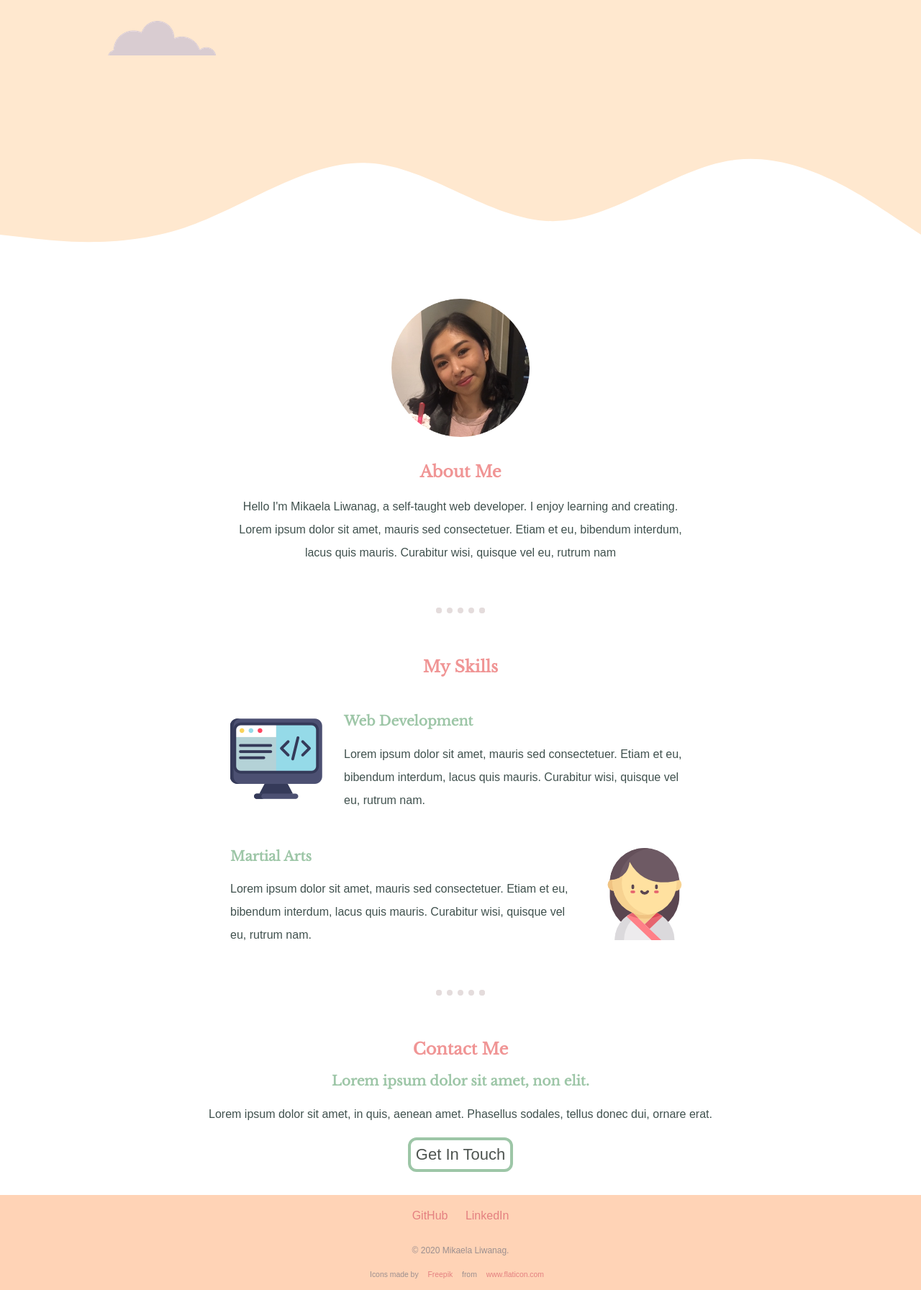
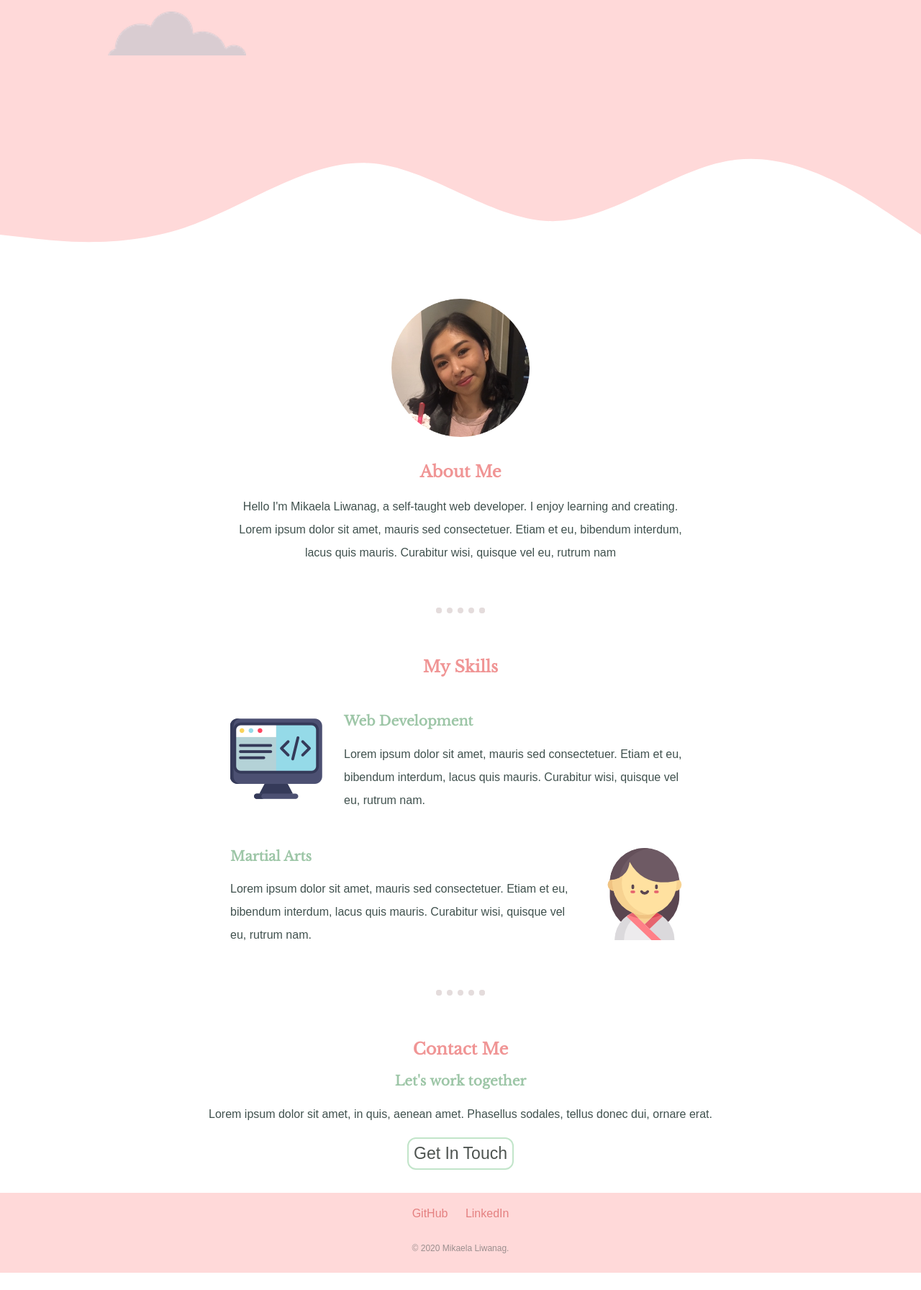
Before and after one commit to mikaela301/portfolio, a plain HTML site: page index.html in a window 1280 px wide. Shown: the part 335-2127 px from the top of the page at 72% size. After the commit the page ends 2103 px from the top, so only its background shows below. Drawn offline with nearby package versions, Linux system fonts and the light colour scheme; a web font is replaced by a local one.

Commit message:
Update style

```diff
--- a/css/styles.css
+++ b/css/styles.css
@@ -52,7 +52,7 @@ a:hover {
 /**********Top container(header)***********/
 
 .top-container {
-    background-color: #ffe8cf;
+    background-color: #ffd9d9;
     padding: 130px 0;
     position: relative;
 }
@@ -67,12 +67,14 @@ a:hover {
     position: absolute;
     right: 200px;
     top: 40px;
+    width: 15%;
 }
 
 .bottom-cloud {
     position: absolute;
     bottom: 50px;
     left: 150px;
+    width: 15%;
 }
 
 /***********Middle container (main content)**********/
@@ -116,11 +118,11 @@ a:hover {
     border-radius: 12px;
     color: #4E5450;
     font-family: 'Muli', sans-serif;
-    font-size: 22px;
+    font-size: 23px;
     font-weight: 500;
     padding: 7px;
     background-color: #FFFFFF;
-    border: solid #9DC6A7 4px;
+    border: solid #c2e5ca 2px;
     text-decoration: none;
     display: inline-block;
     cursor: pointer;
@@ -128,8 +130,8 @@ a:hover {
 }
 
 .btn:hover {
-    background: #9DC6A7;
-    border: solid #9DC6A7 4px;
+    background: #c2e5ca ;
+    border: solid #c2e5ca  2px;
     -webkit-border-radius: 12px;
     -moz-border-radius: 12px;
     border-radius: 12px;
@@ -137,7 +139,7 @@ a:hover {
 }
 
 .bottom-container {
-    background-color: #ffd3b6;
+    background-color: #ffd9d9;
     padding: 20px 0 10px;
 }
 
--- a/index.html
+++ b/index.html
@@ -21,7 +21,7 @@
   </div>
 
   <div class="svg-wave">
-  <svg xmlns="http://www.w3.org/2000/svg" viewBox="0 0 1440 320"><path fill="#ffe8cf" fill-opacity="1" d="M0,224L48,229.3C96,235,192,245,288,213.3C384,181,480,107,576,112C672,117,768,203,864,202.7C960,203,1056,117,1152,106.7C1248,96,1344,160,1392,192L1440,224L1440,0L1392,0C1344,0,1248,0,1152,0C1056,0,960,0,864,0C768,0,672,0,576,0C480,0,384,0,288,0C192,0,96,0,48,0L0,0Z"></path></svg>
+  <svg xmlns="http://www.w3.org/2000/svg" viewBox="0 0 1440 320"><path fill="#ffd9d9" fill-opacity="1" d="M0,224L48,229.3C96,235,192,245,288,213.3C384,181,480,107,576,112C672,117,768,203,864,202.7C960,203,1056,117,1152,106.7C1248,96,1344,160,1392,192L1440,224L1440,0L1392,0C1344,0,1248,0,1152,0C1056,0,960,0,864,0C768,0,672,0,576,0C480,0,384,0,288,0C192,0,96,0,48,0L0,0Z"></path></svg>
   </div>
 <!-----------About me----------->
   <div class="middle-container">
@@ -57,7 +57,7 @@
 
     <div class="contact-me">
       <h2>Contact Me</h2>
-      <h3>Lorem ipsum dolor sit amet, non elit.</h3>
+      <h3>Let's work together</h3>
       <p class="contact">Lorem ipsum dolor sit amet, in quis, aenean amet. Phasellus sodales, tellus donec dui, ornare erat.</p>
       <button class="btn" href="mailto:Mikaela301@email.com">Get In Touch</button>
     </div>
@@ -66,11 +66,10 @@
 
 <!-------Footer/Links-------->
   <footer class="bottom-container">
-    <a class="footer-link" target="_blank" href=https://github.com/mikaela301>GitHub</a>
+    <a class="footer-link" target="_blank" href="https://github.com/mikaelaliwanag">GitHub</a>
     <a class="footer-link" target="_blank" href="https://www.linkedin.com/">LinkedIn</a>
 
     <p class="copyright">© 2020 Mikaela Liwanag.</p>
-    <p class="flaticon">Icons made by <a href="https://www.flaticon.com/authors/freepik" title="Freepik">Freepik</a> from <a href="https://www.flaticon.com/" title="Flaticon"> www.flaticon.com</a></p>
   </footer>
 
 </body>
```
